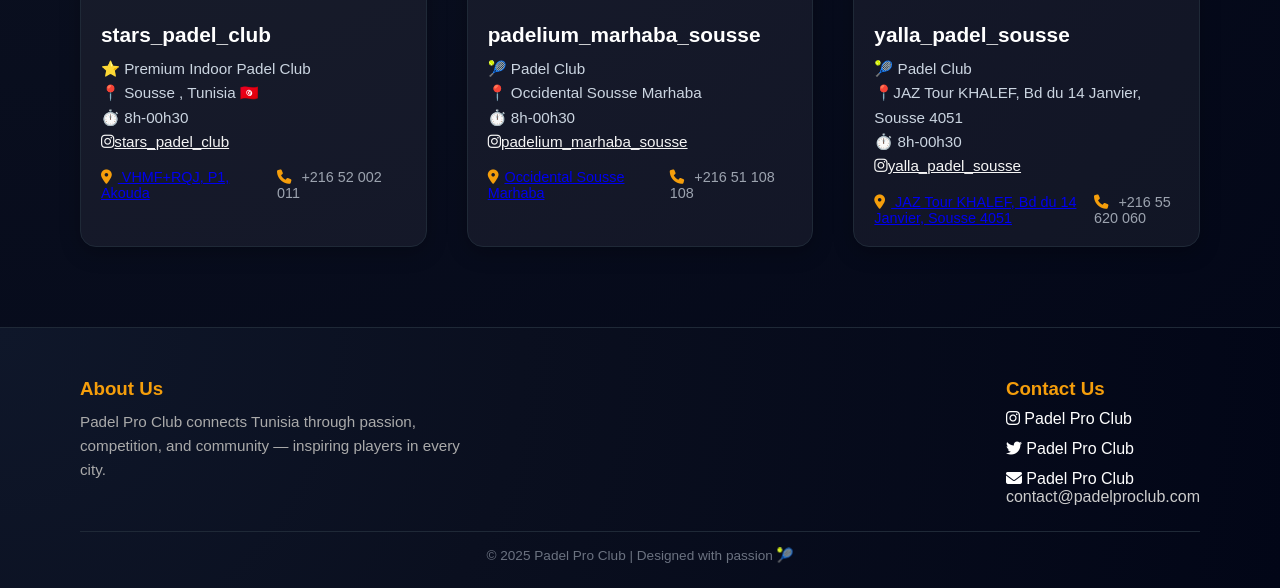
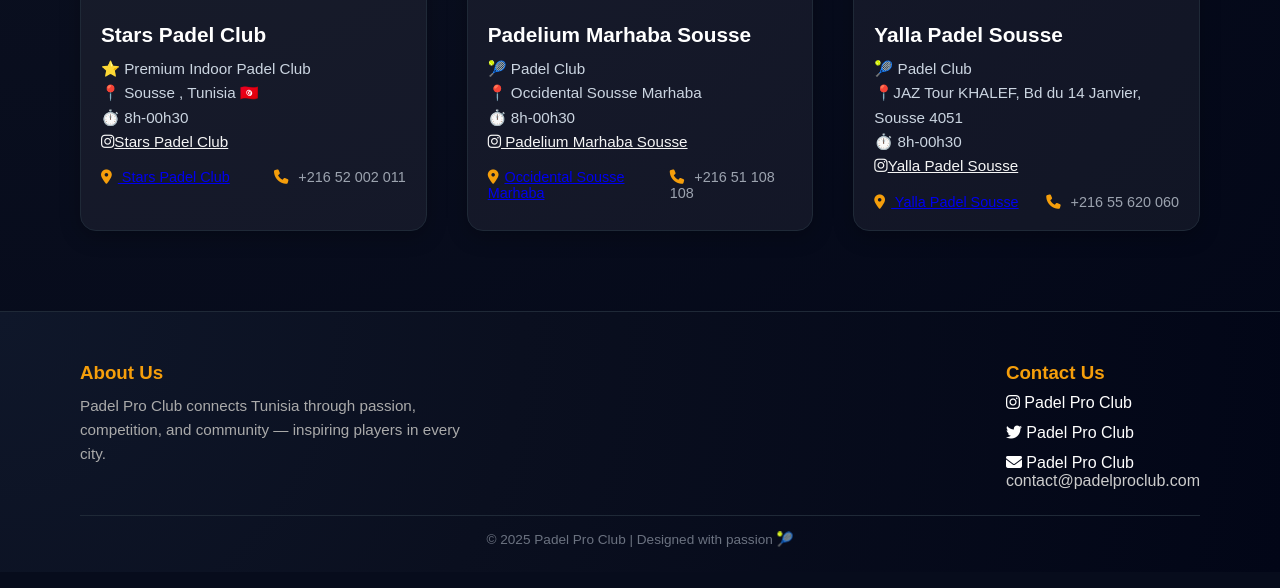
Before and after one commit to omardaly/padel, a Flask app: page /club/sousse in a window 1280 px wide. Shown: the part 822-1410 px from the top of the page. After the commit the page ends 1369 px from the top, so only its background shows below. Run offline with Flask 3, Linux system fonts and the light colour scheme.

Commit message:
new update

```diff
--- a/back_end/templates/ClubGabes.html
+++ b/back_end/templates/ClubGabes.html
@@ -33,7 +33,7 @@
         <div class="clubs-grid">
 
             <div class="club-detail-card">
-                <img src="{{ url_for('static', filename='assets/clubs/padel Sky Park.jpg') }}" alt="Padel Pro Club Gabes Center" />
+                <img src="{{ url_for('static', filename='assets/clubs/padelSkyPark.jpg') }}" alt="Padel Pro Club Gabes Center" />
                 <div class="card-content">
                     <h3>Padel Park Sky</h3>
                     <p>🎾 Le 1er club de Padel à Gabès </p>
--- a/back_end/templates/ClubSousse.html
+++ b/back_end/templates/ClubSousse.html
@@ -32,18 +32,18 @@
         <div class="clubs-grid">
 
             <div class="club-detail-card">
-                <img src="{{ url_for('static', filename='assets/clubs/stars_padel_club.jpg') }}" alt="Padel Pro Club Sousse Center" />
+                <img src="{{ url_for('static', filename='assets/clubs/Starspadel.jpg') }}" alt="Padel Pro Club Sousse Center" />
                 <div class="card-content">
-                    <h3>stars_padel_club</h3>
+                    <h3> Stars Padel Club </h3>
                     <p>⭐️ Premium Indoor Padel Club</p>
                     <p>📍 Sousse , Tunisia 🇹🇳</p>
                     <p>⏱️ 8h-00h30</p>
                     <p> <a class="insta" href="https://www.instagram.com/stars_padel_club/?hl=fr" target="_blank"> <i
-                                class="fab fa-instagram"></i>stars_padel_club</a></p>
+                                class="fab fa-instagram"></i>Stars Padel Club</a></p>
                     <div class="info">
                         <a
                             href="https://www.google.com/maps/place/Stars+Padel+Club/@35.8845882,10.5744022,672m/data=!3m1!1e3!4m16!1m9!3m8!1s0x12fd890032f9a68b:0x36c1574555a1f375!2sStars+Padel+Club!8m2!3d35.8845882!4d10.5744022!9m1!1b1!16s%2Fg%2F11w2xt09tx!3m5!1s0x12fd890032f9a68b:0x36c1574555a1f375!8m2!3d35.8845882!4d10.5744022!16s%2Fg%2F11w2xt09tx?hl=en-gb&entry=ttu&g_ep=EgoyMDI1MTAyMi4wIKXMDSoASAFQAw%3D%3D"><span><i
-                                    class="fas fa-map-marker-alt"></i> VHMF+RQJ, P1, Akouda</span></a>
+                                    class="fas fa-map-marker-alt"></i> Stars Padel Club </span></a>
                         <span><i class="fas fa-phone"></i> +216 52 002 011</span>
                     </div>
                 </div>
@@ -52,12 +52,12 @@
             <div class="club-detail-card">
                 <img src="{{ url_for('static', filename='assets/clubs/padelium_marhaba_sousse.jpg') }}" alt="Padel Pro Club Sousse Center" />
                 <div class="card-content">
-                    <h3>padelium_marhaba_sousse</h3>
+                    <h3> Padelium Marhaba Sousse </h3>
                     <p>🎾 Padel Club</p>
                     <p>📍 Occidental Sousse Marhaba</p>
                     <p>⏱️ 8h-00h30</p>
                     <p> <a class="insta" href="https://www.instagram.com/padelium_marhaba_sousse/?hl=fr"
-                            target="_blank"> <i class="fab fa-instagram"></i>padelium_marhaba_sousse</a></p>
+                            target="_blank"> <i class="fab fa-instagram"></i> Padelium Marhaba Sousse </a></p>
                     <div class="info">
                         <a
                             href="https://www.google.com/maps?q=Padelium+Marhaba,+2011+Av.+14+Janvier,+Sousse&ftid=0x12fd8b0030e357b3:0x92863e1f33a1fdc7&entry=gps&lucs=,94242496,94224825,94227247,94227248,47071704,47069508,94218641,94203019,47084304,94208458,94208447&g_ep=CAISDTYuMTE5LjEuNjYwNTAYACDXggMqYyw5NDI0MjQ5Niw5NDIyNDgyNSw5NDIyNzI0Nyw5NDIyNzI0OCw0NzA3MTcwNCw0NzA2OTUwOCw5NDIxODY0MSw5NDIwMzAxOSw0NzA4NDMwNCw5NDIwODQ1OCw5NDIwODQ0N0ICVE4%3D&g_st=com.google.maps.preview.copy"><span><i
@@ -70,17 +70,16 @@
             <div class="club-detail-card">
                 <img src="{{ url_for('static', filename='assets/clubs/yalla_padel_sousse.jpg') }}" alt="Padel Pro Club Sousse Center" />
                 <div class="card-content">
-                    <h3>yalla_padel_sousse</h3>
+                    <h3> Yalla Padel Sousse</h3>
                     <p>🎾 Padel Club</p>
                     <p>📍JAZ Tour KHALEF, Bd du 14 Janvier, Sousse 4051</p>
                     <p>⏱️ 8h-00h30</p>
                     <p> <a class="insta" href="https://www.instagram.com/yalla_padel_sousse/?hl=fr" target="_blank"> <i
-                                class="fab fa-instagram"></i>yalla_padel_sousse</a></p>
+                                class="fab fa-instagram"></i>Yalla Padel Sousse</a></p>
                     <div class="info">
                         <a
-                            href="https://www.google.com/maps/place/JAZ+Tour+KHALEF/@35.836333,10.624944,10755m/data=!3m1!1e3!4m9!3m8!1s0x130275845c84cf75:0xca0796721fcce97e!5m2!4m1!1i2!8m2!3d35.8488573!4d10.6198143!16s%2Fg%2F1hhxpwzxg?hl=fr&entry=ttu&g_ep=EgoyMDI1MTAyMi4wIKXMDSoASAFQAw%3D%3D"><span><i
-                                    class="fas fa-map-marker-alt"></i> JAZ Tour KHALEF, Bd du 14 Janvier, Sousse
-                                4051</span></a>
+                            href="https://www.google.com/maps/place/Yalla+Padel/@35.8478661,10.6167231,672m/data=!3m2!1e3!4b1!4m6!3m5!1s0x12fd8b00065b6e81:0x9c6255e8679b2a3f!8m2!3d35.8478618!4d10.619298!16s%2Fg%2F11lcs3fvgz?hl=fr&entry=ttu&g_ep=EgoyMDI1MTIwMi4wIKXMDSoASAFQAw%3D%3D"><span><i
+                                    class="fas fa-map-marker-alt"></i> Yalla Padel Sousse </span></a>
                         <span><i class="fas fa-phone"></i> +216 55 620 060</span>
                     </div>
 
```
Also changed, not shown: back_end/templates/ClubNabeul.html (+7 -7 lines), back_end/templates/ClubTunis.html (+5 -6 lines), back_end/static/assets/clubs/EuphoriaPadelEzzahra.jpg (renamed from back_end/static/assets/clubs/Euphoria Padel Ezzahra.jpg), back_end/static/assets/clubs/PadelSkyPark.jpg (renamed from back_end/static/assets/clubs/Padel Sky Park.jpg), back_end/static/assets/clubs/Starspadel.jpg (renamed from back_end/static/assets/clubs/Stras_padel.jpg).
